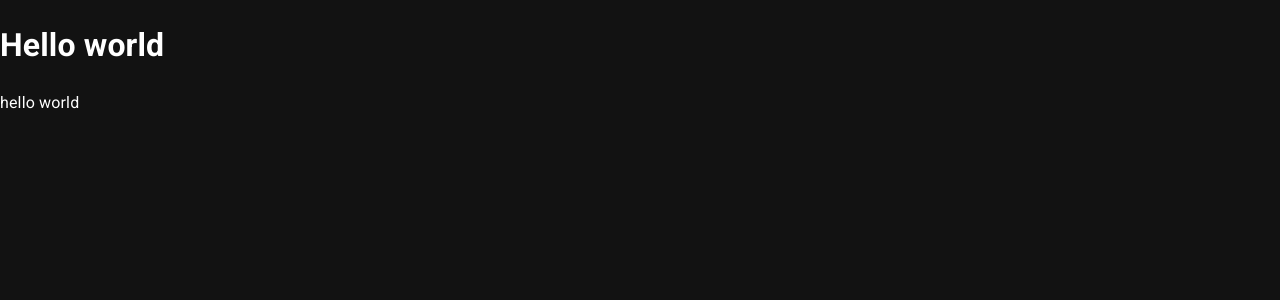
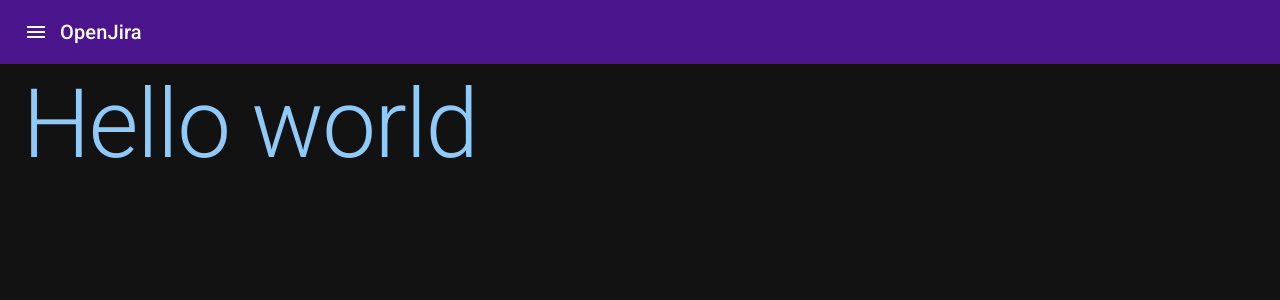
Before and after one commit to Mahfod-dev/open-jira, a Next.js app: page / in a window 1280 px wide. Shown: the top 300 px of the page. Built offline with nearby package versions, Linux system fonts and the light colour scheme.

Commit message:
create theme navbar

```diff
--- /dev/null
+++ b/src/components/layouts/Layout.tsx
@@ -0,0 +1,31 @@
+
+import Head from 'next/head';
+import { Navbar } from '../ui';
+import { Box } from '@mui/material';
+
+export const Layout = ({children,title='OpenJira'}:{children:React.ReactNode,title?:string}) => {
+	return (
+		<Box
+			sx={{
+				flexFlow: '1',
+			}}
+		>
+            <Head>
+            <title>{title}</title>
+
+
+            </Head>
+
+            <Navbar/>
+            {/* sidebar */}
+            <Box sx={{
+                padding:'0.25rem 1.4rem',
+            }}>
+                {children}
+
+            </Box>
+
+
+        </Box>
+	);
+};
--- /dev/null
+++ b/src/components/layouts/index.ts
@@ -0,0 +1 @@
+export * from './Layout'
--- /dev/null
+++ b/src/components/ui/Navbar.tsx
@@ -0,0 +1,20 @@
+import { AppBar, IconButton, Toolbar, Typography } from "@mui/material"
+import MenuOutlinedIcon from '@mui/icons-material/MenuOutlined';
+
+export const Navbar = () => {
+  return (
+    <AppBar position="sticky">
+
+   <Toolbar>
+    <IconButton size="large" edge='start'>
+        <MenuOutlinedIcon/>
+    </IconButton>
+
+    <Typography variant='h6' component='h1'>OpenJira</Typography>
+
+   </Toolbar>
+
+
+    </AppBar>
+  )
+}
--- /dev/null
+++ b/src/components/ui/index.ts
@@ -0,0 +1 @@
+export * from './Navbar'
--- a/src/pages/index.tsx
+++ b/src/pages/index.tsx
@@ -1,10 +1,13 @@
-import Head from 'next/head';
+import { Layout } from '@/components/layouts';
+import { Typography } from '@mui/material';
 import { Inter } from 'next/font/google';
 
 const inter = Inter({ subsets: ['latin'] });
 
 export default function Home() {
-	return <>
-  <h1>Hello world</h1>
-  hello world</>;
+	return <Layout>
+
+    <Typography variant='h1' color='primary'>Hello world</Typography>
+
+  </Layout>;
 }
--- a/src/themes/dark-theme.ts
+++ b/src/themes/dark-theme.ts
@@ -13,4 +13,16 @@
     }
     ,
     },
+    components: {
+        MuiAppBar: {
+            defaultProps: {
+                elevation: 0,
+            },
+            styleOverrides: {
+                root: {
+                    backgroundColor: "#4a148c",
+                },
+            },
+        },
+    },
 });
--- a/src/themes/light-theme.ts
+++ b/src/themes/light-theme.ts
@@ -17,5 +17,19 @@
             main: red.A400,
         }
     },
+    components: {
+        MuiAppBar: {
+            defaultProps: {
+                elevation: 0,
+            },
+
+            styleOverrides: {
+                root: {
+                    backgroundColor: "#fff",
+                    color: "#000",
+                },
+            },
+        },
+    }
 
 });
```
